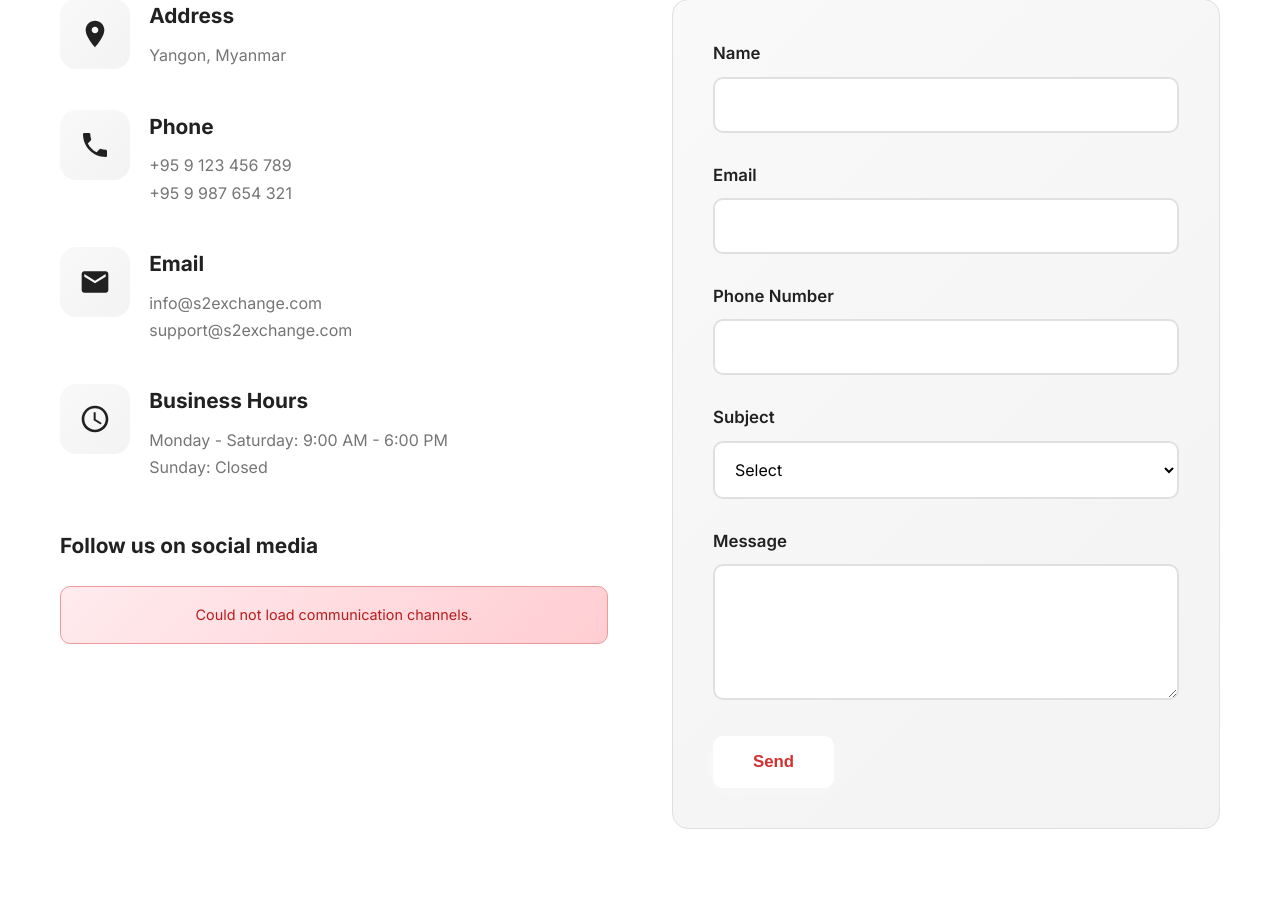
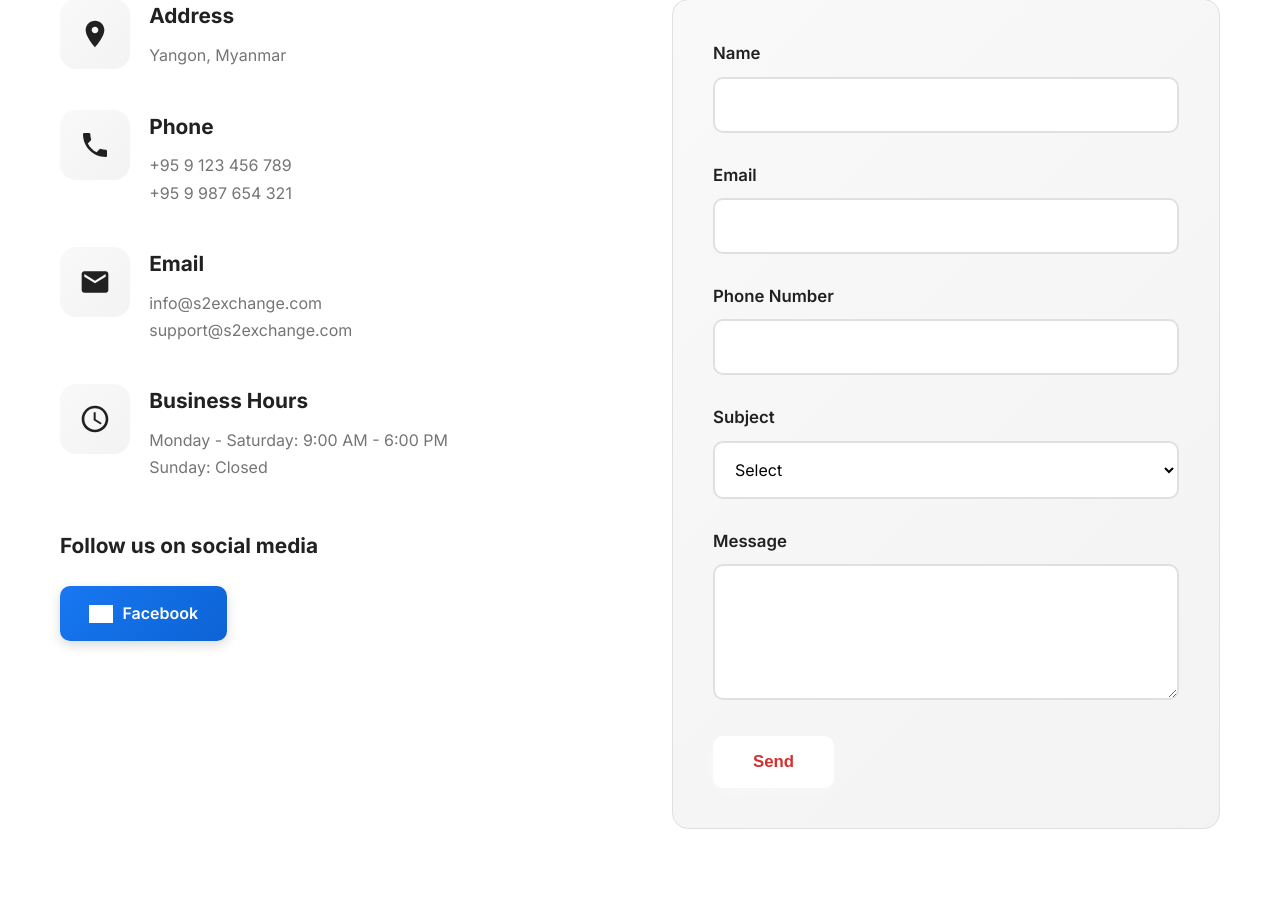
Before and after one commit to outchin/s2-exchange-backend, a Django app: page /contact/ in a window 1280 px wide. Shown: the part 564-1472 px from the top of the page. Run offline with Django 5.2, Linux system fonts and the light colour scheme; tables that the repository leaves empty hold one stand-in row (values such as "Sample post"); grey boxes marked "Sample" are stand-in pictures.

Commit message:
Fix API endpoint to use relative URL for local/production compatibility
Change communication channels API fetch from hardcoded production URL
to relative URL (/api/channels/) to fix CORS issues in local development
and ensure compatibility across environments.

Before: fetch('https://s2-exchange-backend-production.up.railway.app/api/channels/')
After: fetch('/api/channels/')

Benefits:
- Works in both local development and production
- No CORS issues when testing locally
- Cleaner code without hardcoded URLs
- Automatically uses the correct domain

🤖 Generated with [Claude Code](https://claude.com/claude-code)

Co-Authored-By: Claude <noreply@anthropic.com>

```diff
--- a/website/templates/website/contact.html
+++ b/website/templates/website/contact.html
@@ -155,7 +155,8 @@ async function loadCommunicationChannels() {
     const errorEl = document.getElementById('social-buttons-error');
 
     try {
-        const response = await fetch('https://s2-exchange-backend-production.up.railway.app/api/channels/');
+        // Use relative URL to automatically work in both local and production
+        const response = await fetch('/api/channels/');
 
         if (!response.ok) {
             throw new Error('Failed to load channels');
```
